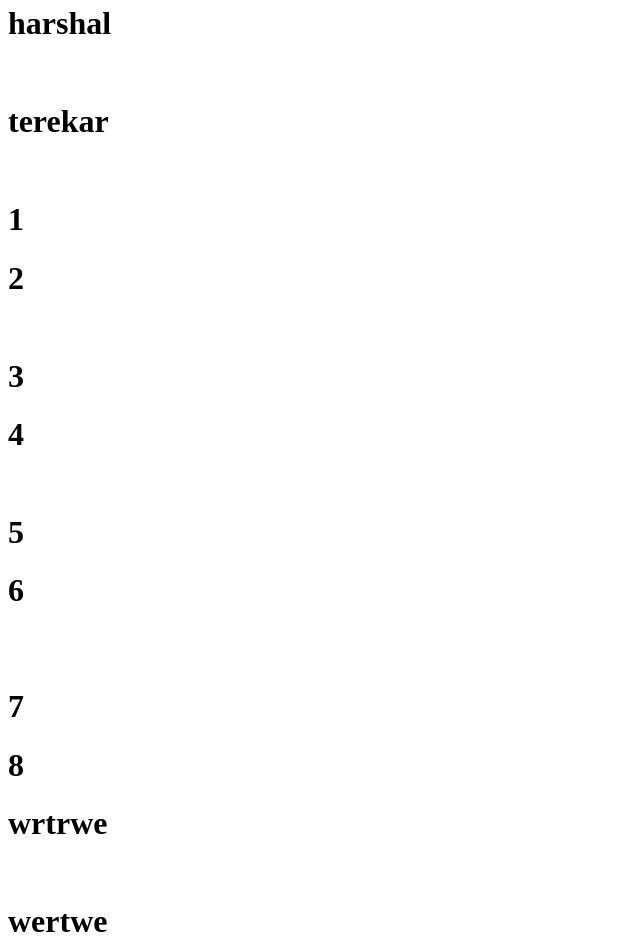
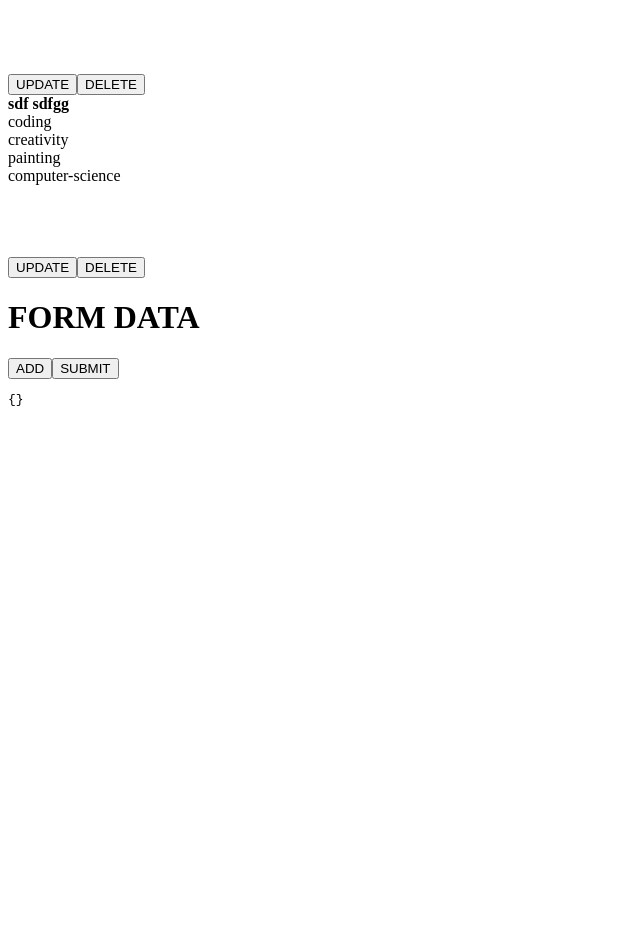
Before and after one commit to HarshalTe/mainviterepo, a React (Vite) app: page / in a window 1280 px wide. Shown: the part 303-1252 px from the top of the page, without its empty margins (0-640 px from the left). After the commit the page ends 800 px from the top, so only its background shows below. Built offline with nearby package versions, Linux system fonts and the light colour scheme; data requests are answered from the project's data file.

Commit message:
pusha all

```diff
--- a/db.json
+++ b/db.json
@@ -1,45 +1,29 @@
 {
   "users": [
     {
-      "id": "1",
-      "firstname": "harshal",
-      "lastname": "terekar",
-      "hobbies": [
-        "1",
-        "2"
-      ],
-      "subject": [
-        "3",
-        "4"
-      ],
-      "doc1": [
-        "5",
-        "6"
-      ],
-      "doc2": [
-        "7",
-        "8"
-      ]
+      "d1": "fg",
+      "d2": "sdfg",
+      "d3": "dfg",
+      "d4": "sdfg",
+      "d5": "sdfg",
+      "d6": "dfg",
+      "d7": "sdfg",
+      "id": "Pyxwxm46tWg"
     },
     {
-      "firstname": "wrtrwe",
-      "lastname": "wertwe",
+      "firstname": "sdf",
+      "lastname": "sdfgg",
       "hobbies": [
         "coding",
         "creativity"
       ],
       "subject": [
-        "drawing",
-        "painting"
+        "painting",
+        "computer-science"
       ],
-      "doc1": [
-        "consinee name phone.png",
-        "dasbord-2.png"
-      ],
-      "doc2": [
-        "dasbord-3.png"
-      ],
-      "id": "x2MeqUa4zCY"
+      "doc1": [],
+      "doc2": [],
+      "id": "zt5lPQkQKWs"
     }
   ],
   "$schema": "./node_modules/json-server/schema.json"
--- a/src/Api.jsx
+++ b/src/Api.jsx
@@ -11,6 +11,8 @@ const Api = () => {
         doc2: [],
 
     })
+    const empty = {...formdata};
+    const [index,setindex] = useState(null);
     const [list, setlist] = useState([])
     const handlechange = (e) => {
         const { name, value, checked, type, files } = e.target;
@@ -21,11 +23,8 @@ const Api = () => {
             setformdata((pre) => ({ ...pre, [name]: checked ? [...pre[name], value] : pre[name].filter((d,fi) => { return d !== value }) }))
         }
         if (type === "file") {
-            // setformdata((prev) = ({ [name]: Array.from(files) }))
-                setformdata(prev => ({
-            ...prev,
-            [name]: Array.from(files).map(f => f.name)
-        }));
+            setformdata((prev) = ({ [name]: Array.from(files) }))
+
         }
     }
     const fetchuser = async () => {
@@ -52,6 +51,50 @@ const Api = () => {
         }
         catch (err) {
             console.log(err)
+        }
+    }
+    const prefield = (d) =>{
+        setindex(d.id)
+        setformdata(d)
+    }
+    const save = async()=>{
+        try{
+               const res = await fetch(`${Url}/${index}`,{
+                 method:"PUT",
+                 headers:{"Content-Type":"application/json"},
+                 body:JSON.stringify(formdata)
+               })
+               const data = await res.json();
+               const updated = list.map((d)=>
+                    d.id === index ? data : d
+               )
+
+               setlist(updated)
+               setindex(null)
+        }
+        catch(err)
+        {
+           console.log(err)
+        }
+    }
+    const del = async(i)=>{
+        setindex(i)
+        try
+        {
+               await fetch(`${Url}/${i}`,{
+                    method:"DELETE",
+                    headers:{"Content-Type":"application/json"}
+                })
+
+                const deleted = list.filter((d)=>{
+                    return i !== d.id;
+                })
+                setlist(deleted)
+
+        }
+        catch(err)
+        {
+              console.log(err)
         }
     }
     return (
@@ -82,38 +125,35 @@ const Api = () => {
             <br />
             <input type="file" multiple name="doc2" onChange={handlechange} />
             <br />
-            <button onClick={add}>ADD</button>
+           {index !== null ?<button onClick={save}>SAVE</button> :<button onClick={add}>ADD</button>}
             <br />
             <br />
             {
                 list.map((d)=>{
                    return(
                       <div key={d.id}>
-                           <h1>{d.firstname}</h1>
+                           <b>{`${d.firstname}  ${d.lastname}`}</b>
                            <br/>
-                           <h1>{d.lastname}</h1>
-                           <br/>
-                           {d.hobbies.map((d2,d2i)=>{
+                           {(d.hobbies || []).map((d2,d2i)=>{
                                 return(
                                     <div key={d2i}>
-                                        <h1>{d2}</h1>
+                                        <label>{d2}</label>
                                     </div>
                                 )
                            })}
-                           <br/>
-                           {d.subject.map((d3,d3i)=>{
+                           {(d.subject || []).map((d3,d3i)=>{
                                return(
                                    <div key={d3i}>
-                                        <h1>{d3}</h1>
+                                        <label>{d3}</label>
                                    </div>
                                )
                            })}
                            <br></br>
                            {
-                            d.doc1.map((d4,d4i)=>{
+                            (d.doc1 || []).map((d4,d4i)=>{
                                    return(
                                     <div key={d4i}>
-                                         <h1>{d4}</h1>
+                                         <label>{d4}</label>
                                     </div>
                                    )
                             })
@@ -121,15 +161,17 @@ const Api = () => {
                            <br/>
                              <br></br>
                            {
-                            d.doc2.map((d5,d5i)=>{
+                            (d.doc2 || []).map((d5,d5i)=>{
                                    return(
                                     <div key={d5i}>
-                                         <h1>{d5}</h1>
+                                         <label>{d5}</label>
                                     </div>
                                    )
                             })
                            }
-
+                           <br/>
+                           <button onClick={()=>prefield(d)}>UPDATE</button>
+                           <button onClick={()=>del(d.id)}>DELETE</button>
                       </div>
                    )
                 })
--- /dev/null
+++ b/src/Api2.jsx
@@ -0,0 +1,75 @@
+import { useState } from "react";
+import { Url } from "./Url";
+
+const Api2 = () => {
+
+  const [fields, setFields] = useState([]);
+   const MAX_FIELDS = 7; // ✅ limit
+
+
+  const [formData, setFormData] = useState({});
+
+  // ADD FIELD
+  const add = () => {
+       if (fields.length >= MAX_FIELDS) return;
+
+    const newField = `d${fields.length + 1}`;
+
+    setFields((prev) => [...prev, newField]);
+
+    setFormData((prev) => ({
+      ...prev,
+      [newField]: ""
+    }));
+  };
+
+  // HANDLE CHANGE
+  const handleChange = (e) => {
+    const { name, value } = e.target;
+
+    setFormData((prev) => ({
+      ...prev,
+      [name]: value
+    }));
+  };
+
+  const postdata = async()=>{
+    try{
+           const res = await  fetch(Url,{
+            method:"POST",
+            headers:{"Content-Type":"application/json"},
+            body:JSON.stringify(formData)
+           })
+           const data = await res.json()
+
+    }
+    catch(err){
+        console.log(err)
+    }
+  }
+
+  return (
+    <div>
+      <h1>FORM DATA</h1>
+
+      {fields.map((field) => (
+        <div key={field}>
+          <input
+            type="text"
+            name={field}
+            placeholder={field}
+            value={formData[field] || ""}
+            onChange={handleChange}
+          />
+        </div>
+      ))}
+
+      <button onClick={add}>ADD</button>
+      <button onClick={postdata}>SUBMIT</button>
+
+      <pre>{JSON.stringify(formData, null, 2)}</pre>
+    </div>
+  );
+};
+
+export default Api2;
--- a/src/Master.jsx
+++ b/src/Master.jsx
@@ -9,8 +9,10 @@
 
 import Am from "./Am";
 import Api from "./Api";
+import Api2 from "./Api2";
 import It from "./It";
 import Master2 from "./Master2";
+import Prack from "./Prack";
 import Crud from "./R1/Crud";
 import Start from "./Start";
 import Str from "./Str";
@@ -39,7 +41,9 @@ const Master = ()=>{
              {/* <Crud/> */}
              {/* <Am/> */}
              {/* <Master2/> */}
+             {/* <Prack/> */}
              <Api/>
+             <Api2/>
 
 
         </div>
--- /dev/null
+++ b/src/Prack.jsx
@@ -0,0 +1,14 @@
+const Prack  = ()=>{
+       const arr = [1,2,3,4,5]
+       const a = arr.reduce((d1,d2)=>{
+          return d1 + d2
+       })
+       console.log(a + "aaa")
+    return(
+        <div>
+            <h1>Practice</h1>
+
+        </div>
+    )
+}
+export  default   Prack;
```
Also changed, not shown: src/r.jsx (added, +112 -0 lines), src/Revision.jsx (line endings or trailing spaces), src/main.jsx (line endings or trailing spaces).
